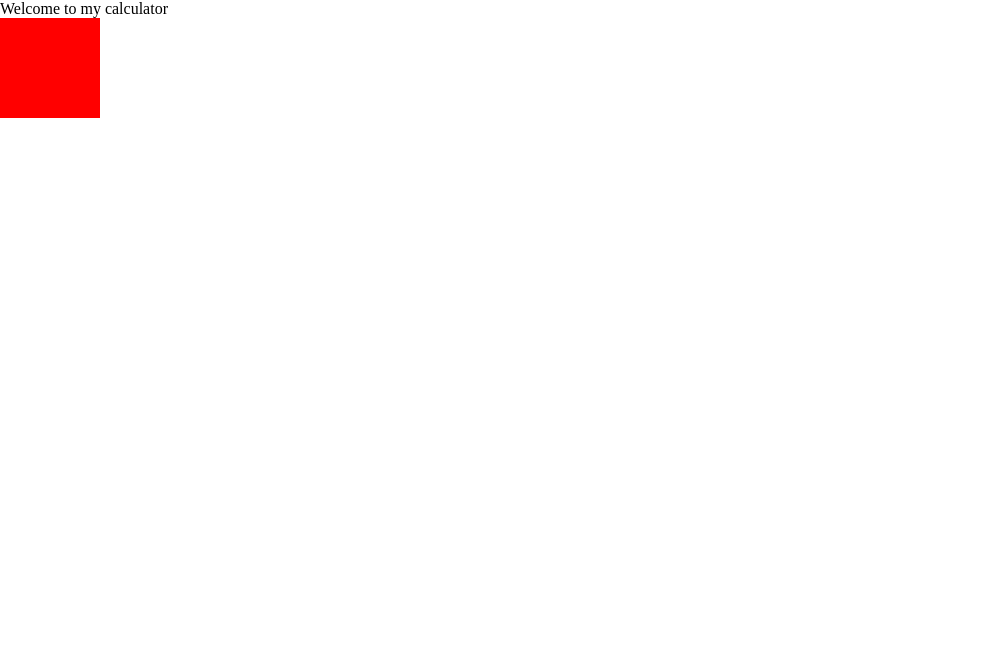
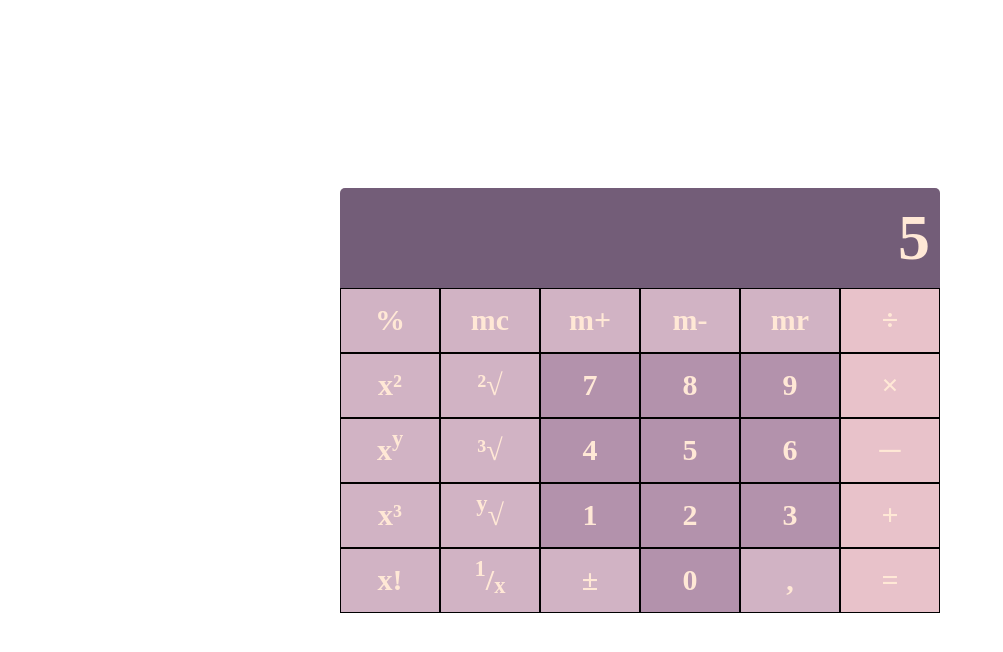
Before and after one commit to HerrWallace/calculator-js, a website built with webpack: page src/index.html in a window 1280 px wide. Shown: the whole page, without its empty margins (0-1003 px from the left). Built offline with nearby package versions, Linux system fonts and the light colour scheme; files whose address does not match are found by name.

Commit message:
feat: make the general ui of the app

```diff
--- a/src/index.html
+++ b/src/index.html
@@ -1,14 +1,72 @@
 <!DOCTYPE html>
 <html lang="en">
-<head>
-  <meta charset="UTF-8">
-  <meta http-equiv="X-UA-Compatible" content="IE=edge">
-  <meta name="viewport" content="width=device-width, initial-scale=1.0">
-  <link rel="stylesheet" type="text/css" href="styles.css">
-  <title>Calculator</title>
-</head>
-<body>
-  Welcome to my calculator
-  <div class="box"></div>
-</body>
+  <head>
+    <meta charset="UTF-8" />
+    <meta http-equiv="X-UA-Compatible" content="IE=edge" />
+    <meta name="viewport" content="width=device-width, initial-scale=1.0" />
+    <link rel="stylesheet" type="text/css" href="styles.css" />
+    <title>Calculator</title>
+  </head>
+
+  <body>
+    <main class="app">
+      <div class="calculator">
+        <div class="field">
+          <div class="output">5</div>
+        </div>
+
+        <div class="columns">
+          <div class="column">
+            <div class="item">%</div>
+            <div class="item">x&sup2;</div>
+            <div class="item">x<sup>y</sup></div>
+            <div class="item">x&sup3;</div>
+            <div class="item">x!</div>
+          </div>
+
+          <div class="column">
+            <div class="item">mc</div>
+            <div class="item">&sup2;&radic;</div>
+            <div class="item">&sup3;&radic;</div>
+            <div class="item"><sup>y</sup>&radic;</div>
+            <div class="item"><sup>1</sup>/<sub>x</sub></div>
+          </div>
+
+          <div class="column">
+            <div class="item">m+</div>
+            <div class="item itemNumber">7</div>
+            <div class="item itemNumber">4</div>
+            <div class="item itemNumber">1</div>
+            <div class="item">&plusmn;</div>
+          </div>
+
+          <div class="column">
+            <div class="item">m-</div>
+            <div class="item itemNumber">8</div>
+            <div class="item itemNumber">5</div>
+            <div class="item itemNumber">2</div>
+            <div class="item itemNumber">0</div>
+          </div>
+
+          <div class="column">
+            <div class="item">mr</div>
+            <div class="item itemNumber">9</div>
+            <div class="item itemNumber">6</div>
+            <div class="item itemNumber">3</div>
+            <div class="item">,</div>
+          </div>
+
+          <div class="column">
+            <div class="item itemSpecial">&divide;</div>
+            <div class="item itemSpecial">&times;</div>
+            <div class="item itemSpecial">&boxh;</div>
+            <div class="item itemSpecial">+</div>
+            <div class="item itemSpecial">=</div>
+          </div>
+        </div>
+        <!-- Columns  -->
+      </div>
+    </main>
+    <script src="index.js"></script>
+  </body>
 </html>
--- a/src/index.js
+++ b/src/index.js
@@ -1,4 +1,4 @@
 import './styles.css';
 
-const h = 'hello';
-console.log(h);
+const output = document.querySelector('.output');
+console.log(output.textContent);
--- a/src/styles.scss
+++ b/src/styles.scss
@@ -1,7 +1,74 @@
+// @use '_normalize.scss'; // just for local usage
 @import '~normalize.css';
 
-.box {
+$border-radius: 5px;
+
+$purple-color-back-special: #e8c2ca;
+$purple-color-back-all: #d1b3c4;
+$purple-color-all: #ffe8d6;
+$purple-color-number: #b392ac;
+
+.app {
+  display: flex;
+  align-items: center;
+  width: 100%;
+  height: 100vh;
+  max-height: 100vh;
+}
+
+.calculator {
+  margin: 0 auto;
+  background: rgb(250, 245, 245);
+  width: 600px;
+  height: 425px;
+  border-radius: $border-radius;
+}
+
+.field {
+  display: flex;
+  justify-content: flex-end;
+  align-items: center;
+  width: 100%;
+  height: 100px;
+  box-sizing: border-box;
+  padding-right: 10px;
+  background: #735d78;
+  border-radius: $border-radius $border-radius 0 0;
+  .output {
+    color: $purple-color-all;
+    font-size: 64px;
+    font-weight: 700;
+  }
+}
+
+.columns {
+  display: flex;
+}
+
+.column {
+  display: flex;
+  flex-direction: column;
+}
+
+.item {
+  box-sizing: border-box;
+  background-color: $purple-color-back-all;
+  border: black 1px solid;
   width: 100px;
-  height: 100px;
-  background: red;
+  height: 65px;
+  color: $purple-color-all;
+  display: flex;
+  font-size: 30px;
+  font-weight: 700;
+  align-items: center;
+  justify-content: center;
+  cursor: pointer;
 }
+
+.itemNumber {
+  background-color: $purple-color-number;
+}
+
+.itemSpecial {
+  background-color: $purple-color-back-special;
+}
```
Also changed, not shown: dist/bundle.js, dist/index.html, src/styles.css, 1 other file.
